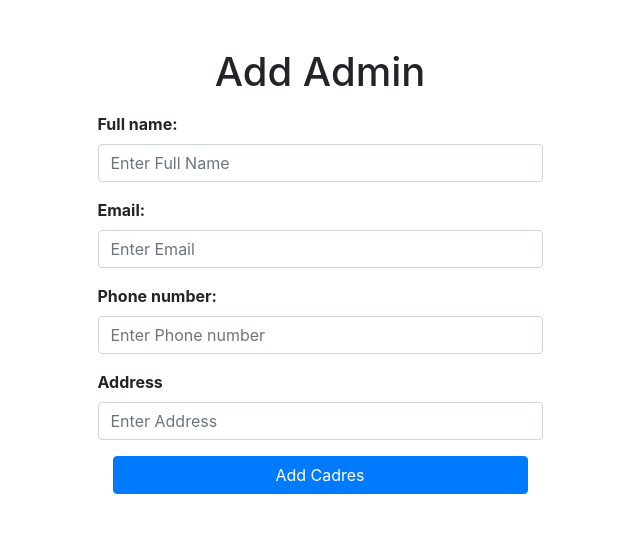
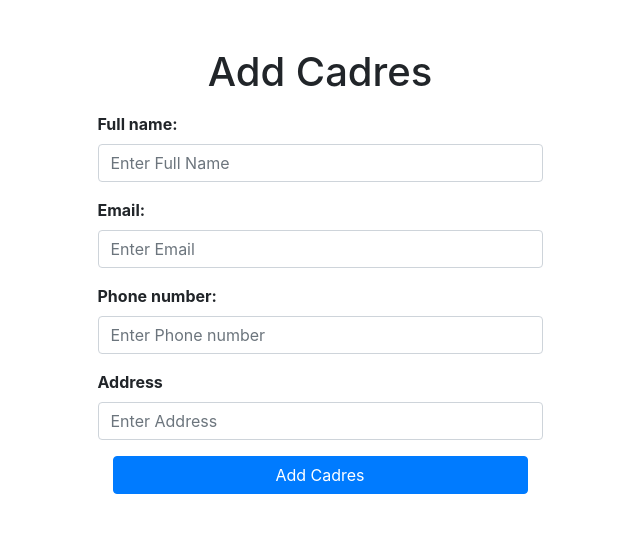
Before and after one commit to phuongbich/ktra-giuaky, a PHP site: page /ktra_giuaky/admin/add-cadres.php in a window 1280 px wide. Shown: the top 541 px of the page, without its empty margins (320-960 px from the left). Run offline with PHP 8.4, Linux system fonts and the light colour scheme.

Commit message:
first-commit

```diff
--- a/admin/add-cadres.php
+++ b/admin/add-cadres.php
@@ -55,7 +55,7 @@ if(!empty($_POST)){
 			        <div class="myform form ">
                         <div class="logo mb-3">
                            <div class="col-md-12 text-center">
-                              <h1 >Add Admin</h1>
+                              <h1 >Add Cadres</h1>
                            </div>
                         </div>
                         <form action="#" name="registration">
```
